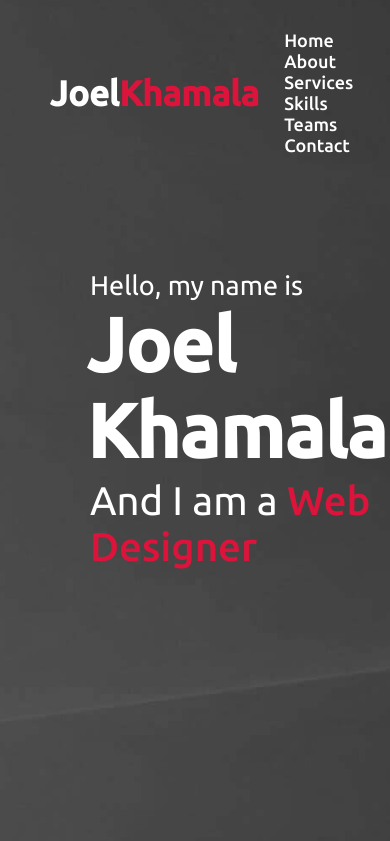
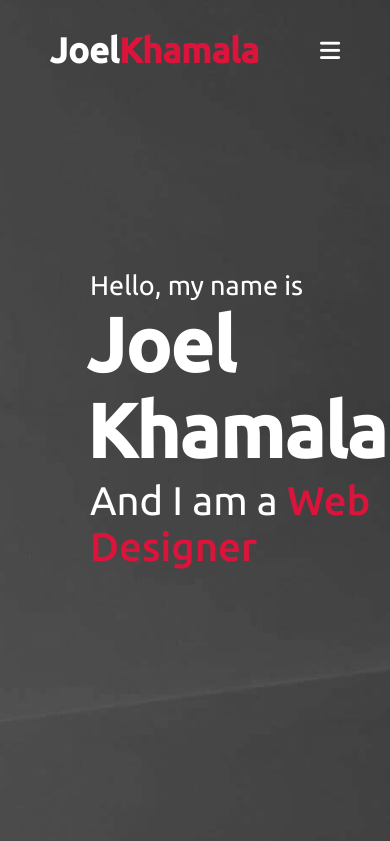
Before and after one commit to JWanyoa/Kweli_Portfolio, a plain HTML site: page index.html in a window 390 px wide. Shown: the top 841 px of the page. Drawn offline with nearby package versions, Linux system fonts and the light colour scheme.

Commit message:
Added menu bar for toggling

```diff
--- a/css/styles1.css
+++ b/css/styles1.css
@@ -65,6 +65,17 @@
 	color: crimson;
 }
 
+.navbar.sticky .menu li a:hover{
+	color: #fff;
+}
+
+.menu-btn{
+	color: #fff;
+	font-size: 23px;
+	cursor: pointer;
+	display: none;
+}
+
 /*Home Section styling*/
 .home{
 	display: flex;
@@ -98,3 +109,40 @@
 	color: crimson;
 	font-weight: 500;
 }
+
+
+/*Responsive media*/
+@media (max-width: 991px){
+	.max-width{
+		padding: 0 50px;
+	}
+
+	.menu-btn{
+		display: block;
+		z-index: 999;
+	}
+	.navbar .menu{
+		position: fixed;
+		height: 100vh;
+		background: #111;
+		width: 100%;
+		top: 0;
+		left: -100%;
+		text-align: center;
+		padding-top: 80px;
+		transition: all 1s ease;
+	}
+
+	.navbar .menu.active{
+		left: 0;
+	}
+
+	.navbar .menu li{
+		display: block;
+	}
+	.navbar .menu li a{
+		display: inline-block;
+		margin: 20px 0;
+		font-size: 25px;
+	}
+}
--- a/index.html
+++ b/index.html
@@ -6,7 +6,7 @@
   <title>Joel Khamala | Portfolio</title>
   <link rel="stylesheet" type="text/css" href="css/styles1.css">
   <script src="https://code.jquery.com/jquery-3.6.0.min.js"></script>
-  <script type="text/javascript" src="https://kit.fontawesome.com/a076d05399.js"></script>
+  <script src="https://use.fontawesome.com/40ac87c4d3.js"></script>
 </head>
 <body>
   <nav class="navbar">
@@ -20,6 +20,9 @@
         <li><a href="#">Teams</a></li>
         <li><a href="#">Contact</a></li>
       </ul>
+      <div class="menu-btn">
+        <i class="fas fa-bars"></i>
+      </div>
     </div>
   </nav>
 
--- a/js/script.js
+++ b/js/script.js
@@ -7,4 +7,9 @@ $(document).ready(function(){
 			$('.navbar').removeClass("sticky");
 		}
 	})
+
+	//Navbar toggle menu script
+	$('.menu-btn').click(function(){
+		$('.navbar .menu').toggleClass('active');
+	})
 });
```
